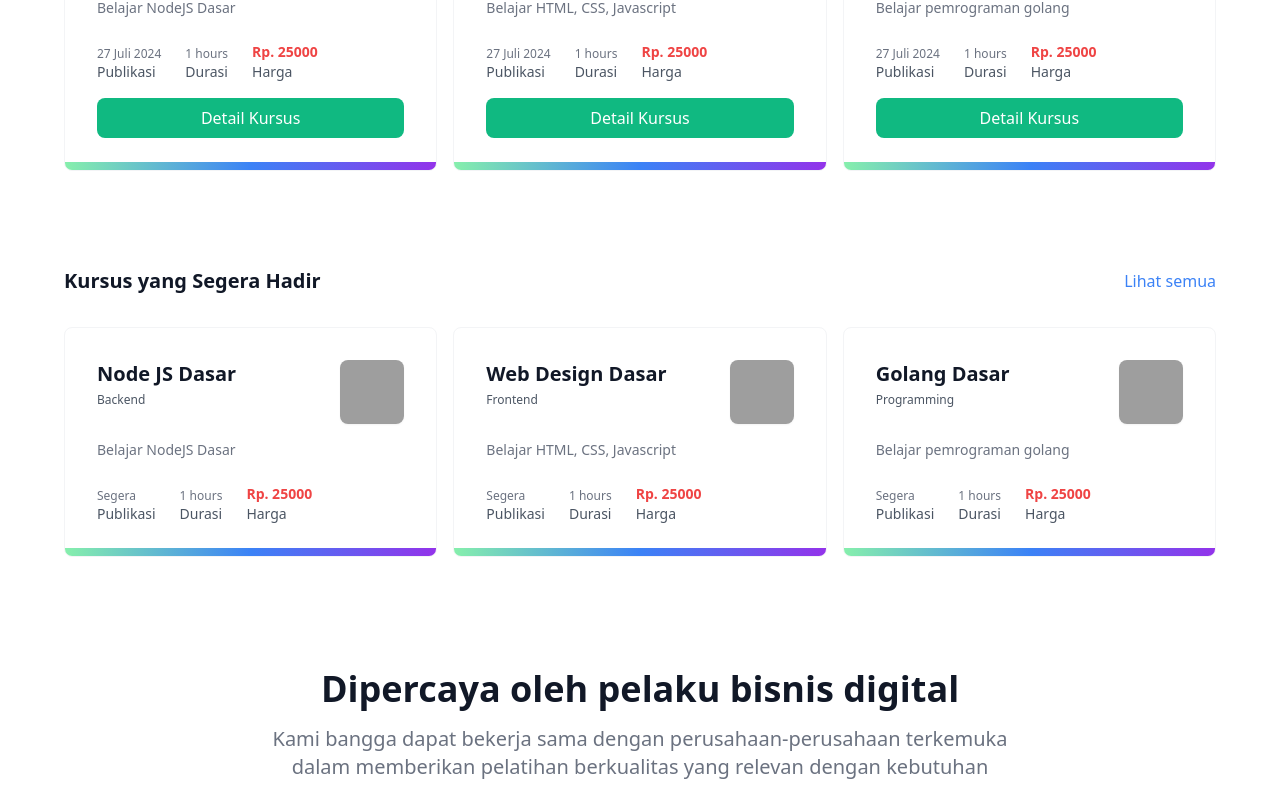
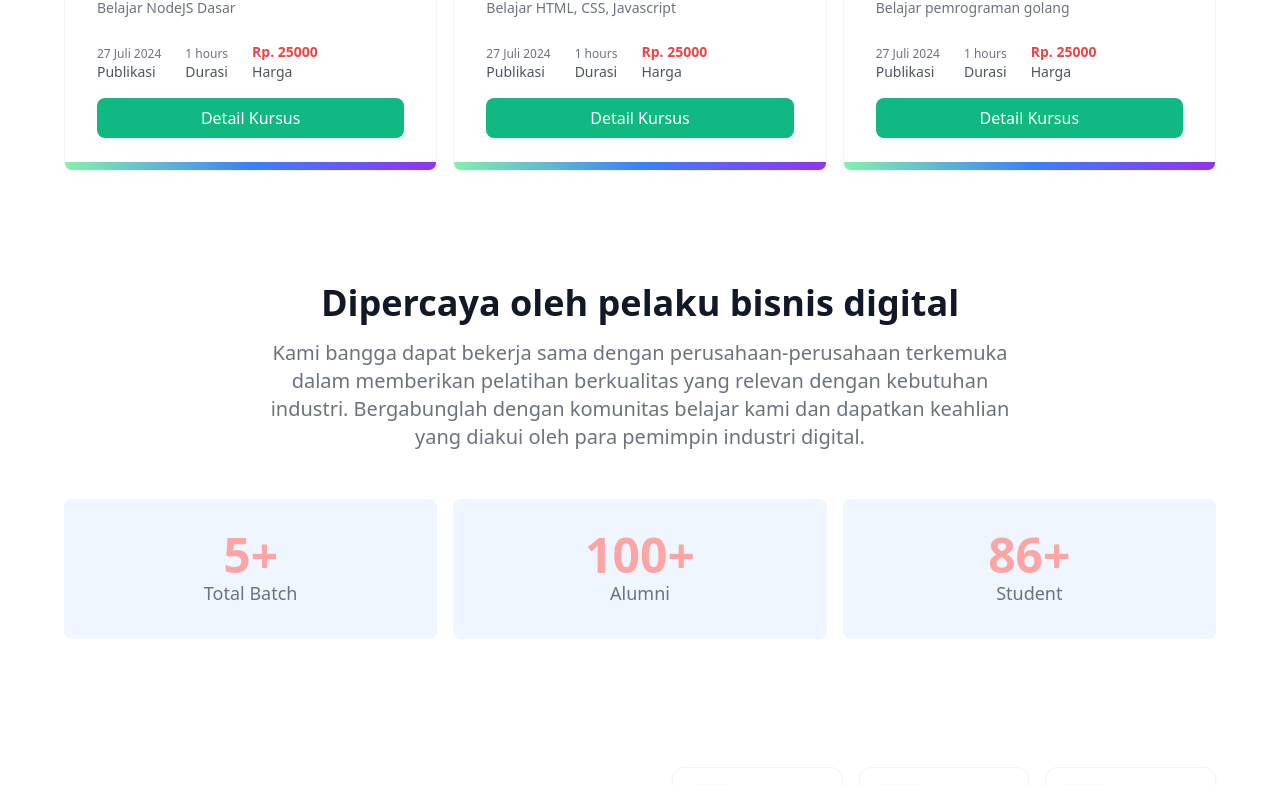
Before and after one commit to renalfarid/its-academy, a Nuxt app: page / in a window 1280 px wide. Shown: the part 780-1565 px from the top of the page. Built offline with nearby package versions, Linux system fonts and the light colour scheme; grey boxes are pictures that could not be loaded.

Commit message:
course page and detail

```diff
--- a/components/program/CardNewCourse.vue
+++ b/components/program/CardNewCourse.vue
@@ -1,93 +1,77 @@
 <script setup>
-  import { ref } from "vue"
 
-  const newCourse = ref([
+const newCourse = [
   {
-        "id": "01",
-        "title": "Node JS Dasar",
-        "category": "Backend",
-        "thumbnail": "https://images.unsplash.com/photo-1687603917313-ccae1a289a9d?q=80&w=2940&auto=format&fit=crop&ixlib=rb-4.0.3&ixid=M3wxMjA3fDB8MHxwaG90by1wYWdlfHx8fGVufDB8fHx8fA%3D%3D",
-        "description": "Belajar NodeJS Dasar",
-        "duration": "1 hours",
-        "published_at": "2024-07-27T03:00:51.530469Z",
-        "price": 25000
+    id: '01',
+    title: 'Node JS Dasar',
+    category: 'Backend',
+    thumbnail: 'https://images.unsplash.com/photo-1687603917313-ccae1a289a9d?q=80&w=2940&auto=format&fit=crop&ixlib=rb-4.0.3&ixid=M3wxMjA3fDB8MHxwaG90by1wYWdlfHx8fGVufDB8fHx8fA%3D%3D',
+    description: 'Belajar NodeJS Dasar',
+    duration: '1 hours',
+    published_at: '2024-07-27T03:00:51.530469Z',
+    price: 25000,
   },
   {
-        "id": "02",
-        "title": "Web Design Dasar",
-        "category": "Frontend",
-        "thumbnail": "https://images.unsplash.com/photo-1542744094-3a31f272c490?q=80&w=2940&auto=format&fit=crop&ixlib=rb-4.0.3&ixid=M3wxMjA3fDB8MHxwaG90by1wYWdlfHx8fGVufDB8fHx8fA%3D%3D",
-        "description": "Belajar HTML, CSS, Javascript",
-        "duration": "1 hours",
-        "published_at": "2024-07-27T03:00:51.530469Z",
-        "price": 25000
+    id: '02',
+    title: 'Web Design Dasar',
+    category: 'Frontend',
+    thumbnail: 'https://images.unsplash.com/photo-1542744094-3a31f272c490?q=80&w=2940&auto=format&fit=crop&ixlib=rb-4.0.3&ixid=M3wxMjA3fDB8MHxwaG90by1wYWdlfHx8fGVufDB8fHx8fA%3D%3D',
+    description: 'Belajar HTML, CSS, Javascript',
+    duration: '1 hours',
+    published_at: '2024-07-27T03:00:51.530469Z',
+    price: 25000,
   },
   {
-        "id": "03",
-        "title": "Golang Dasar",
-        "category": "Programming",
-        "thumbnail": "https://images.unsplash.com/photo-1642367340318-96fdbc5d30f5?q=80&w=2940&auto=format&fit=crop&ixlib=rb-4.0.3&ixid=M3wxMjA3fDB8MHxwaG90by1wYWdlfHx8fGVufDB8fHx8fA%3D%3D",
-        "description": "Belajar pemrograman golang",
-        "duration": "1 hours",
-        "published_at": "2024-07-27T03:00:51.530469Z",
-        "price": 25000
-    }
-  ])
+    id: '03',
+    title: 'Golang Dasar',
+    category: 'Programming',
+    thumbnail: 'https://images.unsplash.com/photo-1642367340318-96fdbc5d30f5?q=80&w=2940&auto=format&fit=crop&ixlib=rb-4.0.3&ixid=M3wxMjA3fDB8MHxwaG90by1wYWdlfHx8fGVufDB8fHx8fA%3D%3D',
+    description: 'Belajar pemrograman golang',
+    duration: '1 hours',
+    published_at: '2024-07-27T03:00:51.530469Z',
+    price: 25000,
+  },
+];
 
-  const imgUrl = ref("https://source.unsplash.com/")
 const formatedDate = (rawDate) => {
   const date = new Date(rawDate);
   return new Intl.DateTimeFormat('id-ID', {
     day: '2-digit',
     month: 'long',
-        year: 'numeric'
+    year: 'numeric',
   }).format(date);
-  }
+};
 </script>
+
 <template>
   <section>
     <div class="mx-auto max-w-screen-xl px-4 py-8 sm:px-6 sm:py-12 lg:px-8">
       <header class="flex justify-between items-center">
         <h2 class="text-xl font-semibold text-gray-900 sm:text-xl">Kursus Terbaru</h2>
-          <a href="/course" class="text-blue-500 hover:text-blue-700">Lihat semua</a>
+        <NuxtLink to="/course" class="text-blue-500 hover:text-blue-700">Lihat semua</NuxtLink>
       </header>
 
       <ul class="mt-8 grid gap-4 sm:grid-cols-2 lg:grid-cols-3">
-
-          <li v-for="item in newCourse">
-            <a :href="`/course/${item.id}`" class="relative block overflow-hidden rounded-lg border border-gray-100 p-4 sm:p-6 lg:p-8">
+        <li v-for="item in newCourse" :key="item.id">
+          <div class="relative block overflow-hidden rounded-lg border border-gray-100 p-4 sm:p-6 lg:p-8">
             <span class="absolute inset-x-0 bottom-0 h-2 bg-gradient-to-r from-green-300 via-blue-500 to-purple-600"></span>
-
             <div class="sm:flex sm:justify-between sm:gap-4">
               <div>
-                  <h3 class="text-lg font-bold text-gray-900 sm:text-xl">
-                    {{ item.title }}
-                  </h3>
-
+                <h3 class="text-lg font-bold text-gray-900 sm:text-xl">{{ item.title }}</h3>
                 <p class="mt-1 text-xs font-medium text-gray-600">{{ item.category }}</p>
               </div>
-
               <div class="hidden sm:block sm:shrink-0">
-                  <img
-                   alt=""
-                   :src="item.thumbnail"
-                   class="size-16 rounded-lg object-cover shadow-sm"
-                  />
+                <img alt="" :src="item.thumbnail" class="size-16 rounded-lg object-cover shadow-sm" />
               </div>
             </div>
-
             <div class="mt-4">
-                <p class="text-pretty text-sm text-gray-500">
-                  {{ item.description }}
-                </p>
+              <p class="text-pretty text-sm text-gray-500">{{ item.description }}</p>
             </div>
-
             <dl class="mt-6 flex gap-2 sm:gap-6">
               <div class="flex flex-col-reverse">
                 <dt class="text-sm font-medium text-gray-600">Publikasi</dt>
                 <dd class="text-xs text-gray-500">{{ formatedDate(item.published_at) }}</dd>
               </div>
-
               <div class="flex flex-col-reverse">
                 <dt class="text-sm font-medium text-gray-600">Durasi</dt>
                 <dd class="text-xs text-gray-500">{{ item.duration }}</dd>
@@ -97,13 +81,11 @@
                 <dd class="text-sm text-red-500 font-semibold">Rp. {{ item.price }}</dd>
               </div>
             </dl>
-
             <NuxtLink :to="`/course/${item.id}`" class="mt-4 w-full py-2 px-4 bg-emerald-500 text-white rounded-lg hover:bg-emerald-600 text-center block">
               Detail Kursus
             </NuxtLink>
-            </a>
+        </div>
         </li>
-
       </ul>
     </div>
   </section>
--- /dev/null
+++ b/components/program/CourseDetail.vue
@@ -0,0 +1,60 @@
+<template>
+    <div class="bg-white p-6 rounded-lg shadow-md max-w-2xl mx-auto">
+      <h2 class="text-2xl font-semibold mb-4">{{ course.title }}</h2>
+
+      <div class="mb-4">
+        <h3 class="text-xl font-medium">Duration</h3>
+        <p class="text-gray-700">{{ course.duration }}</p>
+      </div>
+
+      <div class="mb-4">
+        <h3 class="text-xl font-medium">Sections</h3>
+        <ul class="list-disc list-inside">
+          <li v-for="section in course.sections" :key="section.id" class="mb-2">
+            <div class="flex justify-between items-center">
+              <span>{{ section.title }}</span>
+              <span class="text-gray-500">{{ section.duration }}</span>
+            </div>
+          </li>
+        </ul>
+      </div>
+
+      <div class="mb-4">
+        <h3 class="text-xl font-medium">Price</h3>
+        <p class="text-red-500 text-lg font-semibold">Rp. {{ course.price }}</p>
+      </div>
+
+      <button
+        class="w-full py-2 px-4 bg-emerald-500 text-white rounded-lg hover:bg-emerald-600"
+        @click="buyCourse"
+      >
+        Buy Now
+      </button>
+    </div>
+  </template>
+
+  <script setup>
+  import { defineProps } from 'vue'
+
+  const props = defineProps({
+    course: {
+      type: Object,
+      required: true,
+      default: () => ({
+        title: '',
+        duration: '',
+        sections: [],
+        price: 0,
+      }),
+    },
+  })
+
+  const buyCourse = () => {
+    // Handle the buy action here, e.g., navigate to a checkout page or call an API
+    console.log('Buying course:', props.course.title)
+  }
+  </script>
+
+  <style scoped>
+  /* Optional: Add any custom styles here */
+  </style>
--- /dev/null
+++ b/components/program/ListCategories.vue
@@ -0,0 +1,33 @@
+<script setup>
+  import {ref} from "vue"
+
+  const listCategories = ref([
+    {
+        "id": 0,
+        "name": "Backend"
+    },
+    {
+        "id": 1,
+        "name": "Frontend"
+    },
+    {
+        "id": 3,
+        "name": "Programming"
+    }
+  ])
+</script>
+<template>
+  <section>
+    <div class="mt-10 flex justify-center items-center">
+    <ul class="flex space-x-4 list-none p-0 m-0">
+      <li
+        v-for="category in listCategories"
+        :key="category.id"
+        class="py-2 px-4 bg-emerald-500 text-white rounded-lg cursor-pointer hover:bg-emerald-600"
+      >
+        {{ category.name }}
+      </li>
+    </ul>
+  </div>
+  </section>
+</template>
--- a/composables/useSheet.js
+++ /dev/null
@@ -1,19 +0,0 @@
-import { google } from 'googleapis';
-
-let sheetRange = "Sheet1!A2:D200";
-
-const getVars = () => {
-    const SPREAD_SHEET_ID = useRuntimeConfig().public.SPREAD_SHEET_ID;
-    const GOOGLE_API_KEY = useRuntimeConfig().public.GOOGLE_API_KEY;
-
-    return { SPREAD_SHEET_ID, GOOGLE_API_KEY }
-}
-
-export async function singleRow(row) {
-    const { SPREAD_SHEET_ID, GOOGLE_API_KEY } = getVars();
-
-    const rowRange = `Sheet1!A${row}:D${row}`
-
-    const url = `https://sheets.googleapis.com/v4/spreadsheets/${SPREAD_SHEET_ID}/values/${rowRange}?key=${GOOGLE_API_KEY}`
-    return await useFetch(url)
-}
--- a/pages/course/index.vue
+++ b/pages/course/index.vue
@@ -1,7 +1,8 @@
 <script setup>
   import ListCourse from "../../components/program/ListCourse.vue"
-
+  import ListCategories from "../components/program/ListCategories.vue"
 </script>
 <template>
+    <ListCategories />
     <ListCourse />
 </template>
--- a/pages/index.vue
+++ b/pages/index.vue
@@ -1,5 +1,4 @@
 <script setup lang="ts">
-import CardCourse from "../components/program/CardCourse.vue"
 import CardNewCourse from "../components/program/CardNewCourse.vue"
 useHead({
     title: 'Sqile Academy - Langkah menuju karir digital impian',
@@ -14,7 +13,6 @@ useHead({
 <template>
     <Banner />
     <CardNewCourse />
-    <CardCourse />
     <Statistic />
     <SectionPath />
     <CustomerReview />
```
Also changed, not shown: pages/course/[id].vue (+94 -3 lines). Lines whose indentation alone changed are shown as unchanged.
